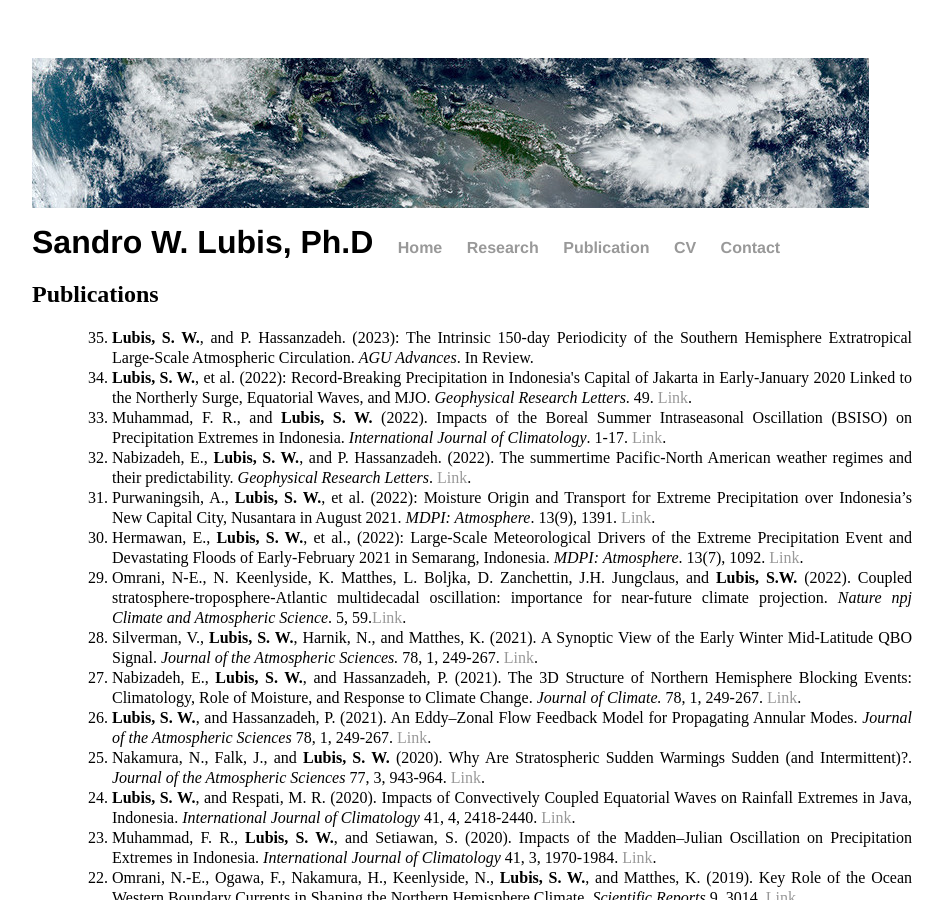
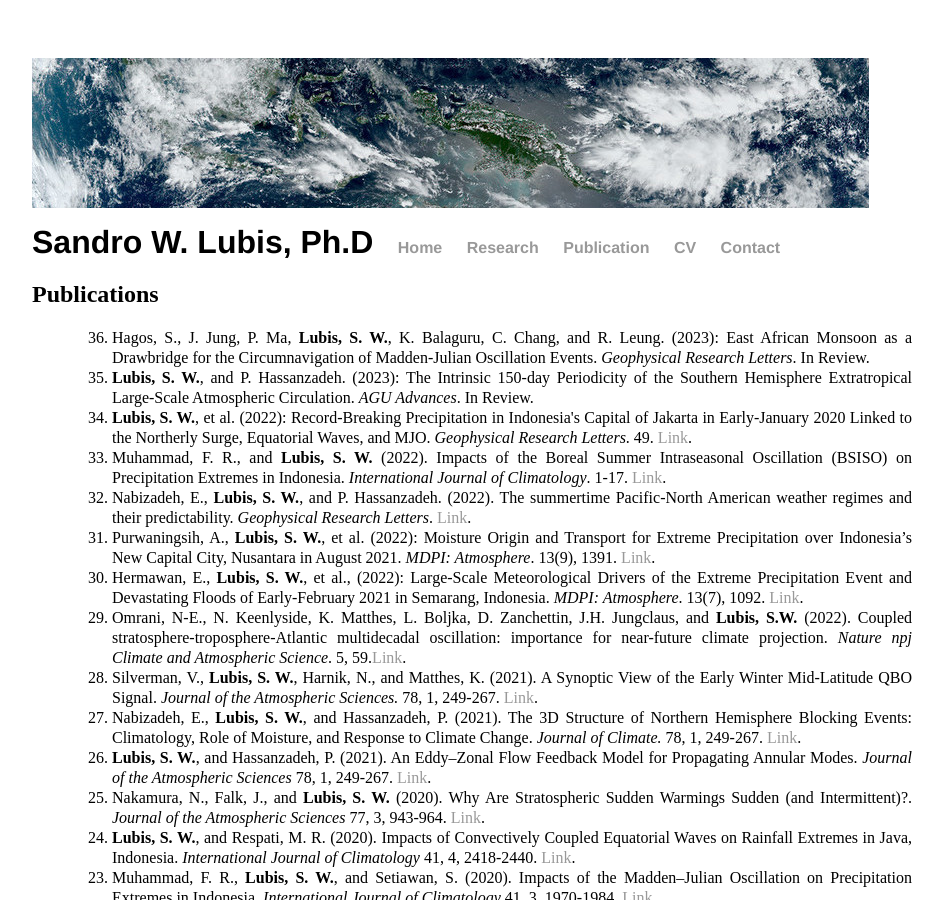
Before and after one commit to sandrolubis/sandrolubis.github.io, a Jekyll site: the page built from publication/index.html, in a window 1280 px wide and 900 px high. Shown: the whole window, without its empty margins (276-1219 px from the left). Built offline with Jekyll 4.4.1, drawn with Linux system fonts in a browser that asks for light colours.

Commit message:
Update index.html

```diff
--- a/publication/index.html
+++ b/publication/index.html
@@ -7,6 +7,7 @@
 	<h2>Publications</h2>
 	<ol style="line-height:1.25; text-align:justify;">
 	<ol reversed>
+		<li>Hagos, S., J. Jung, P. Ma, <b>Lubis, S. W.</b>, K. Balaguru, C. Chang, and R. Leung. (2023): East African Monsoon as a Drawbridge for the Circumnavigation of Madden-Julian Oscillation Events. <i>Geophysical Research Letters</i>. In Review.</li>
 		<li><b>Lubis, S. W.</b>, and P. Hassanzadeh. (2023): The Intrinsic 150-day Periodicity of the Southern Hemisphere Extratropical Large-Scale Atmospheric Circulation. <i>AGU Advances</i>. In Review.</li>
 		<li><b>Lubis, S. W.</b>, et al. (2022): Record-Breaking Precipitation in Indonesia's Capital of Jakarta in Early-January 2020 Linked to the Northerly Surge, Equatorial Waves, and MJO. <i>Geophysical Research Letters</i>. 49. <a href="https://doi.org/10.1029/2022GL101513">Link</a>.</li>
 		<li>Muhammad, F. R., and <b>Lubis, S. W.</b> (2022). Impacts of the Boreal Summer Intraseasonal Oscillation (BSISO) on Precipitation Extremes in Indonesia. <i>International Journal of Climatology</i>. 1-17. <a href="https://doi.org/10.1002/joc.7934">Link</a>.</li>
```
